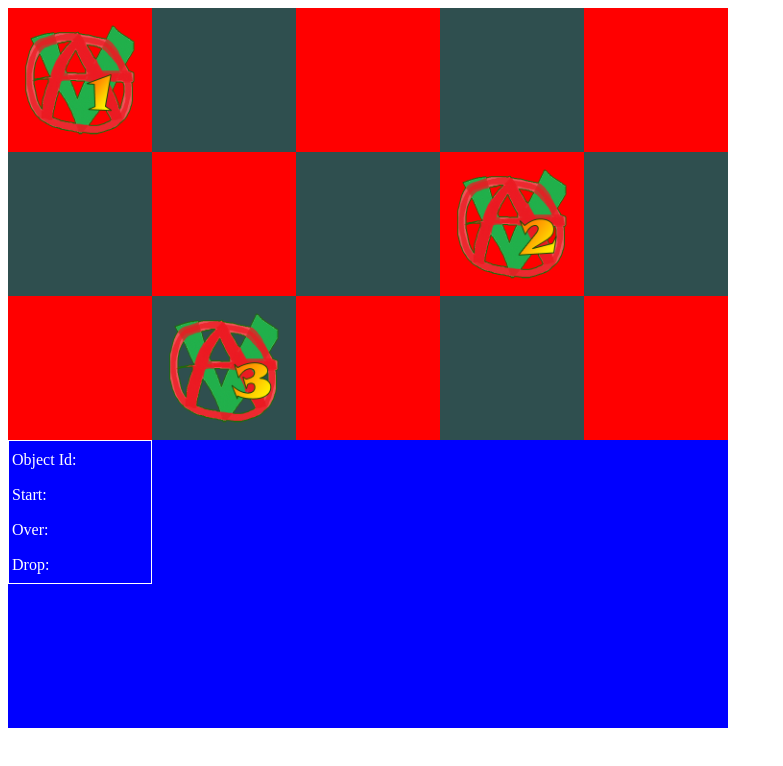
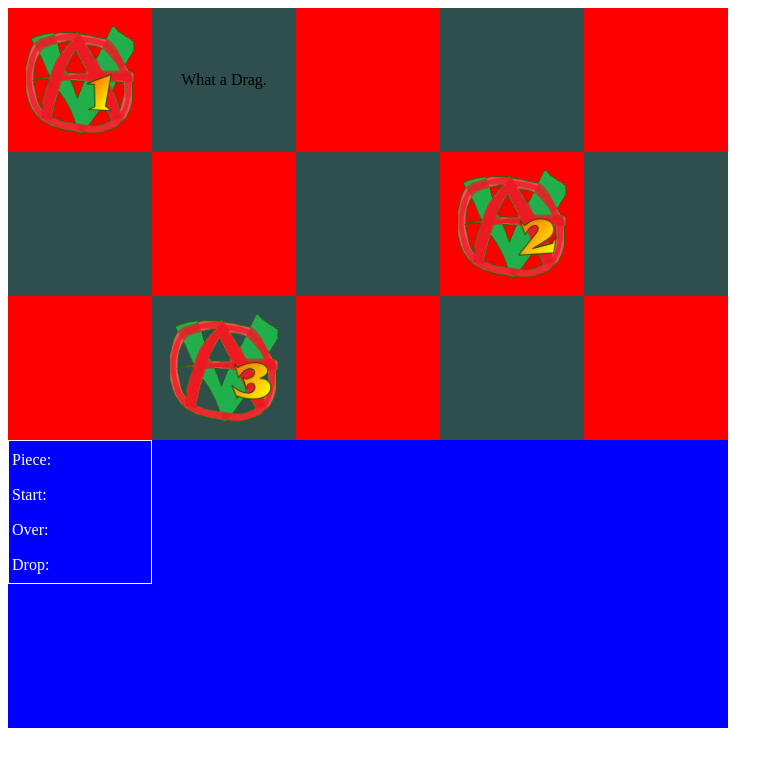
Before and after one commit to TheAutomaTom/Lab.Drag-n-Drop.Vue, a Vue app: page / in a window 1280 px wide. Shown: the top 766 px of the page, without its empty margins (0-783 px from the left). Built offline with nearby package versions, Linux system fonts and the light colour scheme.

Commit message:
Work in progress...

```diff
--- a/src/Views/GameBoard.vue
+++ b/src/Views/GameBoard.vue
@@ -1,3 +1,144 @@
+<template>
+  <div
+    class="game-board"
+  >
+  <!-- a -->
+  <div id="a1" class="a1 game-square game-square-i" @drop="drop($event)" @dragover="dragOver($event)">
+    <img
+      id="piece-1"
+      src="../../public/piece-1.png"
+      draggable="true"
+      @dragstart="dragStart($event)"
+      class="game-piece"
+    />
+  </div>
+  <div id="a2" class="a2 game-square game-square-o" @drop="drop($event)" @dragover="dragOver($event)" >
+    <div
+      id="piece-4"
+      draggable="true"
+      @dragstart="dragStart($event)"
+      class="game-piece"
+      style="display:flex;align-items: center; justify-content: center;"
+    > <span>What a Drag.</span>
+    </div>
+  </div>
+  <div id="a3" class="a3 game-square game-square-i" @drop="drop($event)" @dragover="dragOver($event)" ></div>
+  <div id="a4" class="a4 game-square game-square-o" @drop="drop($event)" @dragover="dragOver($event)" ></div>
+  <div id="a5" class="a5 game-square game-square-i" @drop="drop($event)" @dragover="dragOver($event)" ></div>
+
+  <!-- b -->
+  <div id="b1" class="b1 game-square game-square-o" @drop="drop($event)" @dragover="dragOver($event)"></div>
+  <div id="b2" class="b2 game-square game-square-i" @drop="drop($event)" @dragover="dragOver($event)"></div>
+  <div id="b3" class="b3 game-square game-square-o" @drop="drop($event)" @dragover="dragOver($event)"></div>
+  <div id="b4" class="b4 game-square game-square-i" @drop="drop($event)" @dragover="dragOver($event)">
+    <img
+      id="piece-2"
+      src="../../public/piece-2.png"
+      draggable="true"
+      @dragstart="dragStart($event)"
+      class="game-piece"
+    />
+  </div>
+  <div id="b5" class="b5 game-square game-square-o" @drop="drop($event)" @dragover="dragOver($event)"></div>
+
+  <!-- c -->
+  <div id="c1" class="c1 game-square game-square-i" @drop="drop($event)" @dragover="dragOver($event)"></div>
+  <div id="c2" class="c2 game-square game-square-o" @drop="drop($event)" @dragover="dragOver($event)">
+    <img
+      id="piece-3"
+      src="../../public/piece-3.png"
+      draggable="true"
+      @dragstart="dragStart($event)"
+      class="game-piece"
+    />
+  </div>
+  <div id="c3" class="c3 game-square game-square-i" @drop="drop($event)" @dragover="dragOver($event)"></div>
+  <div id="c4" class="c4 game-square game-square-o" @drop="drop($event)" @dragover="dragOver($event)"></div>
+  <div id="c5" class="c5 game-square game-square-i" @drop="drop($event)" @dragover="dragOver($event)"></div>
+
+<!-- Info -->
+<table>
+  <tr>
+    <td>Piece:</td>
+    <td>{{ trackedPiece }}</td>
+  </tr>
+  <tr>
+    <td>Start:</td>
+    <td>{{ trackedStart }}</td>
+  </tr>
+  <tr>
+    <td>Over:</td>
+    <td>{{ trackedOver }}</td>
+  </tr>
+  <tr>
+    <td>Drop:</td>
+    <td>{{ trackedDrop }}</td>
+  </tr>
+</table>
+
+</div>
+</template>
+
+<script setup lang="ts">
+  import { computed, ref } from 'vue';
+
+  const trackedPiece = ref("");
+  const trackedStart = ref("");
+  const trackedOver = ref("");
+  const trackedDrop = ref("");
+
+
+  // const getGamePieceClass = (piece: string): string => {
+  //   if(piece == trackedDrop.value){
+
+  //     if(trackedOver.value.includes("piece-")){
+  //       console.log("game-piece-no-drop")
+  //       return "game-piece-no-drop";
+  //     }
+  //     console.log("game-piece-dragging")
+  //     return "game-piece-dragging";
+  //   }
+  //   console.log("game-piece-grab")
+  //   return "game-piece-grab";
+  // };
+
+  // const getGamePieceClass = computed((piece: string): string => {
+  //   if(piece == trackedDrop.value){
+
+  //     if(trackedOver.value.includes("piece-")){
+  //       console.log("game-piece-no-drop")
+  //       return "game-piece-no-drop";
+  //     }
+  //     console.log("game-piece-dragging")
+  //     return "game-piece-dragging";
+  //   }
+  //   console.log("game-piece-grab")
+  //   return "game-piece-grab";
+  // });
+
+
+
+  const dragOver = (ev: any) => {
+    trackedOver.value = (((((ev as DragEvent).target) as HTMLElement).id) );
+    ev.preventDefault();
+  };
+
+  const dragStart = (ev: any) => {
+    trackedPiece.value = (((ev as DragEvent).target) as HTMLElement).id;
+    ev.dataTransfer.setData("text", ev.target.id);
+
+    trackedStart.value = (((((ev as DragEvent).target) as HTMLElement).parentElement) as HTMLElement).id;
+  }
+
+  const drop = (ev: any) => {
+    ev.preventDefault();
+    var data = ev.dataTransfer.getData("text");
+    ev.target.appendChild(document.getElementById(data));
+    trackedDrop.value = (((ev as DragEvent).target) as HTMLElement).id;
+  }
+
+
+</script>
 
 <style scoped>
 
@@ -51,119 +192,25 @@
   .c5{ grid-row:3; grid-column:5; }
 
   .game-piece{
+    z-index:100;
     width:100%;
     height:100%;
     object-fit:scale-down;
-    cursor: grab;
-
+    cursor:grab;
+  }
+  .game-piece:active{
+    cursor: grabbing;
+  }
+  /* .game-piece-grab{
+    cursor:grab !important;
   }
 
-</style>
-
-<template>
-  <div
-    class="game-board"
-  >
-  <!-- a -->
-  <div id="a1" class="a1 game-square game-square-i" @drop="drop($event)" @dragover="dragOver($event)">
-    <img
-    id="piece-1"
-    src="../../public/piece-1.png"
-      draggable="true"
-      @dragstart="dragStart($event)"
-      class="game-piece"
-    />
-  </div>
-  <div id="a2" class="a2 game-square game-square-o" @drop="drop($event)" @dragover="dragOver($event)" ></div>
-  <div id="a3" class="a3 game-square game-square-i" @drop="drop($event)" @dragover="dragOver($event)" ></div>
-  <div id="a4" class="a4 game-square game-square-o" @drop="drop($event)" @dragover="dragOver($event)" ></div>
-  <div id="a5" class="a5 game-square game-square-i" @drop="drop($event)" @dragover="dragOver($event)" ></div>
-
-  <!-- b -->
-  <div id="b1" class="b1 game-square game-square-o" @drop="drop($event)" @dragover="dragOver($event)"></div>
-  <div id="b2" class="b2 game-square game-square-i" @drop="drop($event)" @dragover="dragOver($event)"></div>
-  <div id="b3" class="b3 game-square game-square-o" @drop="drop($event)" @dragover="dragOver($event)"></div>
-  <div id="b4" class="b4 game-square game-square-i" @drop="drop($event)" @dragover="dragOver($event)">
-    <img
-    id="piece-2"
-    src="../../public/piece-2.png"
-      draggable="true"
-      @dragstart="dragStart($event)"
-      class="game-piece"
-    />
-  </div>
-  <div id="b5" class="b5 game-square game-square-o" @drop="drop($event)" @dragover="dragOver($event)"></div>
-
-  <!-- c -->
-  <div id="c1" class="c1 game-square game-square-i" @drop="drop($event)" @dragover="dragOver($event)"></div>
-  <div id="c2" class="c2 game-square game-square-o" @drop="drop($event)" @dragover="dragOver($event)">
-    <img
-    id="piece-3"
-    src="../../public/piece-3.png"
-      draggable="true"
-      @dragstart="dragStart($event)"
-      class="game-piece"
-    />
-  </div>
-  <div id="c3" class="c3 game-square game-square-i" @drop="drop($event)" @dragover="dragOver($event)"></div>
-  <div id="c4" class="c4 game-square game-square-o" @drop="drop($event)" @dragover="dragOver($event)"></div>
-  <div id="c5" class="c5 game-square game-square-i" @drop="drop($event)" @dragover="dragOver($event)"></div>
-
-<!-- Info -->
-<table>
-  <tr>
-    <td>Object Id:</td>
-    <td>{{ object }}</td>
-  </tr>
-  <tr>
-    <td>Start:</td>
-    <td>{{ start }}</td>
-  </tr>
-  <tr>
-    <td>Over:</td>
-    <td>{{ over }}</td>
-  </tr>
-  <tr>
-    <td>Drop:</td>
-    <td>{{ dropped }}</td>
-  </tr>
-</table>
-
-
-
-</div>
-</template>
-
-<script setup lang="ts">
-import { ref } from 'vue';
-
-  const object = ref("");
-  const start = ref("");
-  const over = ref("");
-  const dropped = ref("");
-
-  const dragOver = (ev: any) => {
-    over.value = (((((ev as DragEvent).target) as HTMLElement).id) );
-
-    ev.preventDefault();
+  .game-piece-no-drop{
+    cursor:no-drop !important;
   }
 
+  .game-piece-dragging{
+    cursor: grabbing !important;
+  } */
 
-  const dragStart = (ev: any) => {
-    object.value = (((ev as DragEvent).target) as HTMLElement).id;
-    ev.dataTransfer.setData("text", ev.target.id);
-
-    start.value = (((((ev as DragEvent).target) as HTMLElement).parentElement) as HTMLElement).id;
-  }
-
-  const drop = (ev: any) => {
-    ev.preventDefault();
-    var data = ev.dataTransfer.getData("text");
-    ev.target.appendChild(document.getElementById(data));
-
-    dropped.value = (((ev as DragEvent).target) as HTMLElement).id;
-
-  }
-
-
-</script>
+</style>
```
